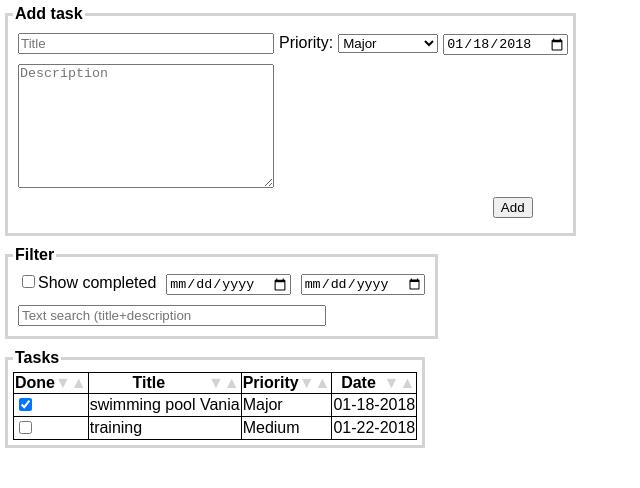
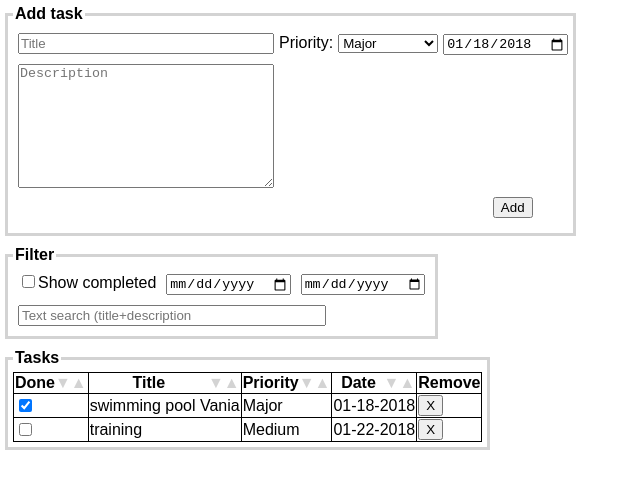
Before and after one commit to OlgaKuksa/to-do-list, a React (Create React App) app: page / in a window 1280 px wide. Shown: the top 488 px of the page, without its empty margins (0-640 px from the left). Built offline with nearby package versions, Linux system fonts and the light colour scheme.

Commit message:
added remove tasks

```diff
--- a/src/Components/AddTask/AddTask.js
+++ b/src/Components/AddTask/AddTask.js
@@ -25,7 +25,7 @@ export default class AddTask extends Component {
         <form onSubmit={this.onSubmit.bind(this)}>
             <input type="text" placeholder="Title" className='AddTask-title' name='title'/>
             <label>Priority:
-            <select name="priority" className='AddTask-priority' name='priority'>
+            <select name="priority" className='AddTask-priority' name='priority' defaultValue={'2'}>
             <option value="major">Major</option>
             <option value="medium">Medium</option>
             <option value="minor">Minor</option>
--- a/src/Components/Grid/Grid.js
+++ b/src/Components/Grid/Grid.js
@@ -1,6 +1,7 @@
 import React, { Component } from 'react';
-import RowItem from './RowItem'
-import './Grid.css'
+import RowItem from './RowItem';
+import PropTypes from 'prop-types';
+import './Grid.css';
 
 export default class Grid extends Component {
     render() {
@@ -20,10 +21,11 @@ export default class Grid extends Component {
                         <th>Title <span>▲</span><span>▼</span></th>
                         <th>Priority <span>▲</span><span>▼</span></th>
                         <th>Date <span>▲</span><span>▼</span></th>
+                        <th>Remove</th>
                         </tr>
                 </thead>
                 <tbody>
-                        {rows}
+                        {this.props.tasks.map((task)=><RowItem key={task.id} task={task} removeTask={this.props.removeTask}/>)}
                 </tbody>
             </table>
             </fieldset>
@@ -31,3 +33,9 @@ export default class Grid extends Component {
         );
     }
 };
+
+Grid.propTypes=
+{
+    tasks:PropTypes.array,
+    removeTasks:PropTypes.func
+}
--- a/src/Components/Grid/RowItem.js
+++ b/src/Components/Grid/RowItem.js
@@ -2,12 +2,14 @@ import React, { Component } from 'react';
 
 export default class RowItem extends Component {
     render() {
+        const{task, removeTask}=this.props;
         return (
             <tr>
-                <td><input type='checkbox'  checked={this.props.task.isDone}/></td>
-                <td>{this.props.task.title}</td>
-                <td>{this.props.task.priority}</td>
-                <td>{this.props.task.date}</td>
+                <td><input type='checkbox'  checked={task.isDone}/></td>
+                <td>{task.title}</td>
+                <td>{task.priority}</td>
+                <td>{task.date}</td>
+                <td><button onClick={()=>removeTask(task.id)}>X</button></td>
             </tr>
         )
     }
--- a/src/Components/ToDoListWrapper/ToDoListWrapper.js
+++ b/src/Components/ToDoListWrapper/ToDoListWrapper.js
@@ -2,7 +2,7 @@ import React, { Component } from 'react';
 import AddTask from '../AddTask';
 import Filter from '../Filter';
 import Grid from '../Grid'
-import { getTasks, addTask } from '../../Utils/ApiWrapper'
+import {getTasks, addTask, removeTask} from '../../Utils/ApiWrapper'
 
 export default class ToDoListWrapper extends Component {
     state = {
@@ -19,11 +19,18 @@ export default class ToDoListWrapper extends Component {
         ))
     }
 
+    removeTask=(id)=>{
+        removeTask(id).then(()=>this.setState(
+            {
+                tasks:this.state.tasks.filter(item=>item.id!==id)
+            }
+        ))
+    }
     render() {
         return (<div>
-            <AddTask legend="Add task" name='TaskForm' onSubmit={this.addTask} />
+            <AddTask legend="Add task" name='TaskForm' onSubmit={this.addTask}/>
             <Filter legend="Filter" />
-            <Grid legend='Tasks' tasks={this.state.tasks} />
+            <Grid legend='Tasks' tasks={this.state.tasks} removeTask={this.removeTask}/>
         </div>
         )
     }
--- a/src/Utils/ApiWrapper.js
+++ b/src/Utils/ApiWrapper.js
@@ -39,5 +39,11 @@ export const addTask=data=>{
     let task={...data, id:getId()};
     tasks.push(task);
     saveTasks();
-    return new Promise(resolve=>setTimeout(resolve, 2000, task))
+    return new Promise(resolve=>setTimeout(resolve, 0, task))
 }
+
+export const removeTask=id=>{
+    tasks=tasks.filter(item=>item.id!==id);
+    saveTasks();
+    return new Promise(resolve=>setTimeout(resolve,0,id))
+}
```
